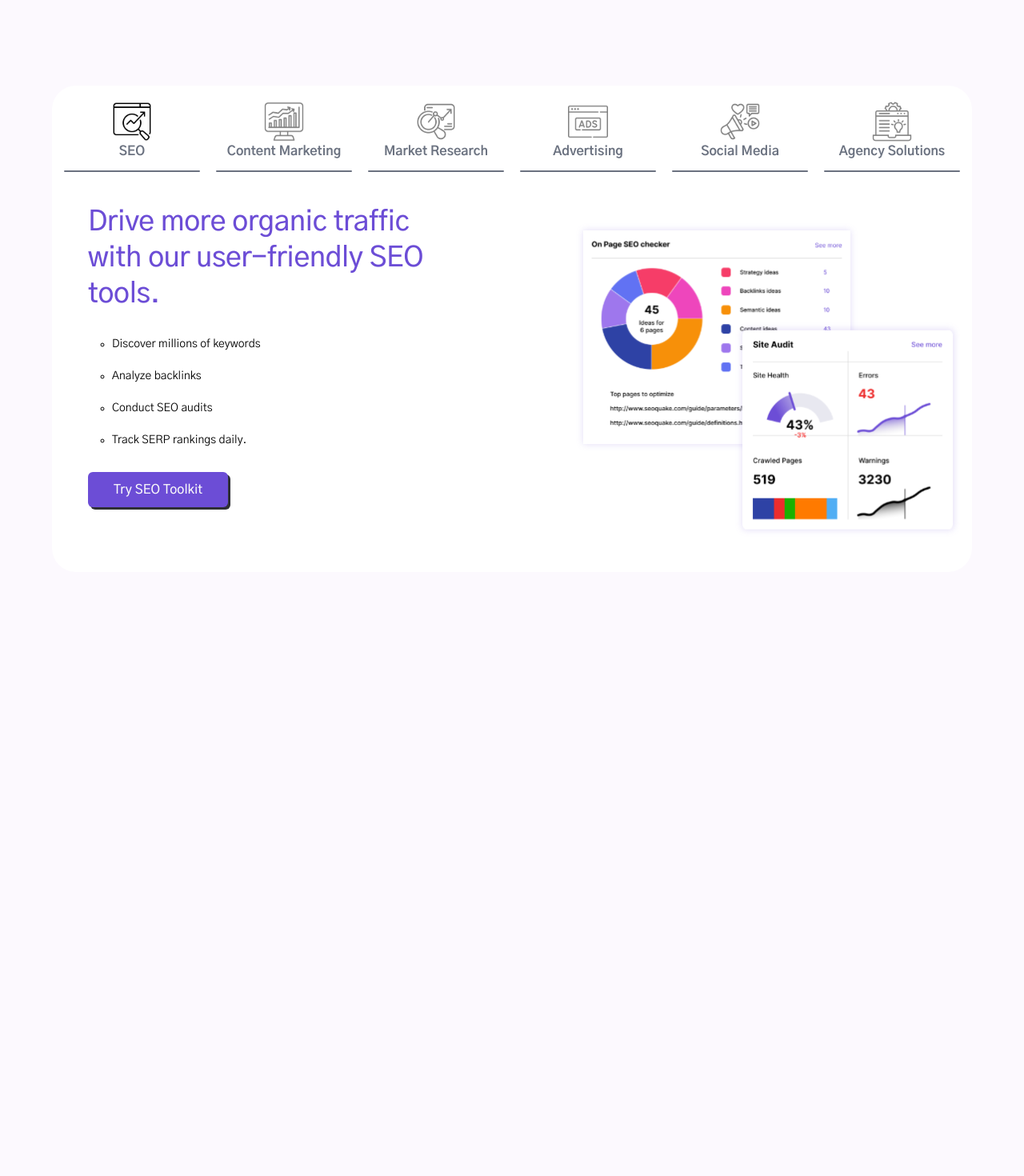
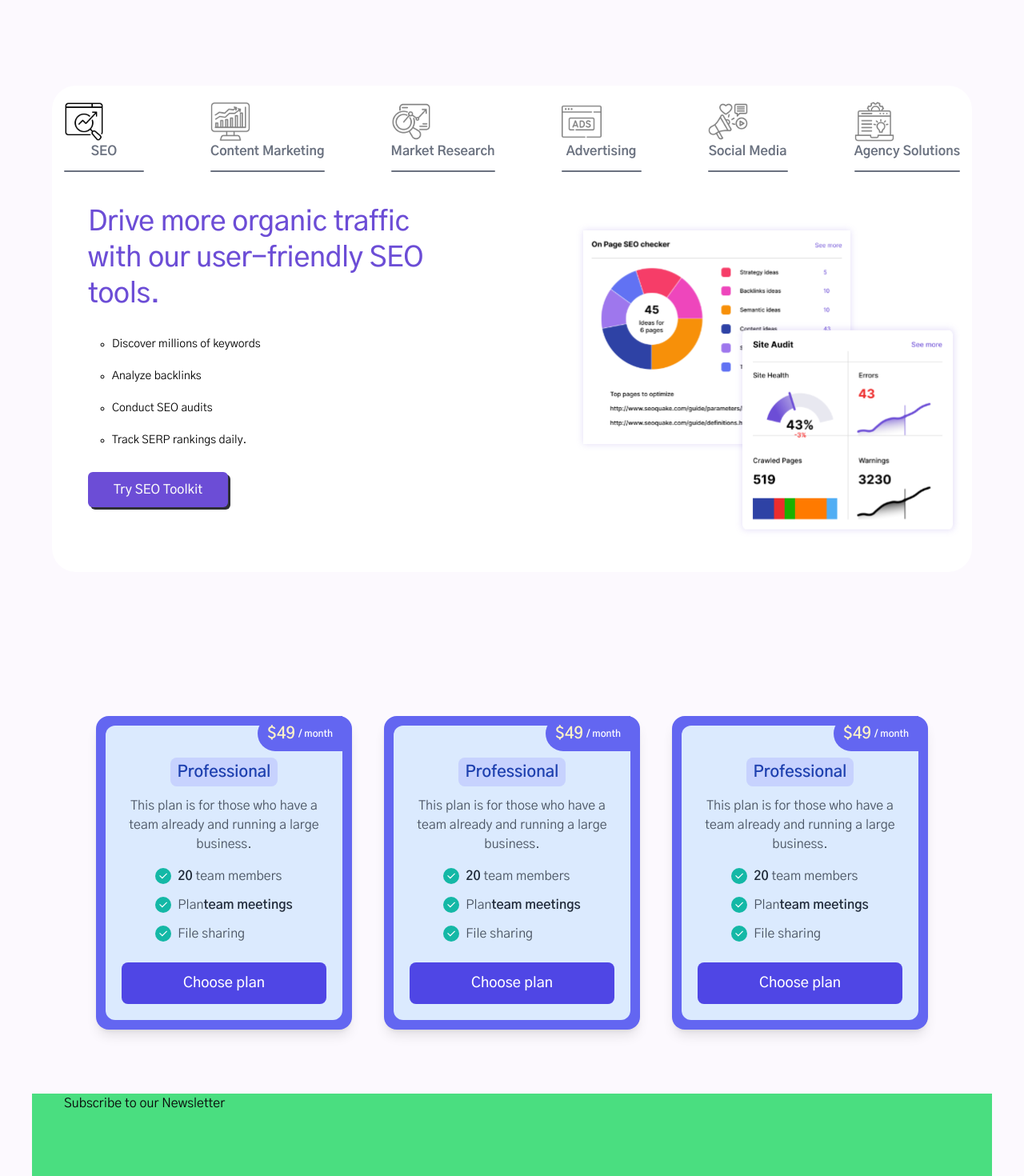
Before and after one commit to Naijabunner/burnacompany, a Next.js app: page / in a window 1280 px wide. Shown: the part 920-2390 px from the top of the page at 80% size. Before the commit the page ends 1735 px from the top, so only its background shows below. Built offline with nearby package versions, Linux system fonts and the light colour scheme.

Commit message:
just pushing

```diff
--- a/app/layout.tsx
+++ b/app/layout.tsx
@@ -1,7 +1,9 @@
 import type { Metadata } from "next";
 import "./globals.css";
 import { NavbarComponent } from "@/components/navbar";
-import { Gothic_A1,Anuphan } from 'next/font/google';
+import { Gothic_A1 } from 'next/font/google';
+import Footer from "@/components/Features/Footer/Footer";
+import { companyLinks, pricingLinks } from "@/lib/data";
 
 const gothicA1 = Gothic_A1({
   subsets:['latin'],
@@ -33,10 +35,11 @@ export default function RootLayout({
   return (
     <html lang="en">
       <body
-        className={`${gothicA1.className} antialiased`}
+        className={`${gothicA1.className}  antialiased`}
       >
         <NavbarComponent/>
         {children}
+        <Footer companyLinks={companyLinks} pricingLinks={pricingLinks} />
       </body>
     </html>
   );
--- a/app/page.tsx
+++ b/app/page.tsx
@@ -1,6 +1,7 @@
 import BannerCarousel from "@/components/BannerCarousel/bannerCarousel";
 import Active_customers from "@/components/Hero/active_customers";
 import Hero from "@/components/Hero/hero";
+import PricingCardComponent from "@/components/Payment/pricingCardComponent";
 // import Image from "next/image";
 
 export default function Home() {
@@ -9,6 +10,16 @@ export default function Home() {
   <Hero/>
   <Active_customers/>
   <BannerCarousel/>
+  <PricingCardComponent/>
+
+  <div className="section w-full max-w-[1200px] md:mx-auto min-h-[400px] bg-green-400 px-10 ">
+    <div className="main">
+      <h6>
+        Subscribe to our Newsletter
+      </h6>
+    </div>
+  </div>
+
   </>
   );
 }
--- /dev/null
+++ b/app/services/page.tsx
@@ -0,0 +1,11 @@
+import React from 'react'
+
+const page = () => {
+  return (
+    <section>
+
+    </section>
+  )
+}
+
+export default page
--- a/components/BannerCarousel/bannerCarousel.tsx
+++ b/components/BannerCarousel/bannerCarousel.tsx
@@ -63,15 +63,15 @@ const BannerCarousel = () => {
       >
         <div className='carousel_bar text-gray-200   '>
         {/* SEO */}
-          <p onClick={()=>setImageIndex(0)} className='1 text-gray-500 space-y-3 text-base text-center font-bold  ease cursor-pointer hover:text-[var(--zoso-text-dark-blue)]'>
+          <button onClick={()=>setImageIndex(0)} className='1 text-gray-500 space-y-3 text-base text-center font-bold  ease cursor-pointer hover:text-[var(--zoso-text-dark-blue)]'>
             <Image src={SEO} alt="" className="ease hover:grayscale-0 aspect-square w-[50px] cursor-pointer hover:text-[var(--zoso-text-dark-blue)]" />
             SEO
             <p
               className='line1 ease bg-gray-500'
               style={{ width: "100%", height: "2px", borderRadius: "50px" }}
             />
-          </p>
-          <p onClick={()=>setImageIndex(1)} className='2 text-gray-500 space-y-3 text-base text-center font-bold  ease cursor-pointer hover:text-[var(--zoso-text-dark-blue)] '>
+          </button>
+          <button onClick={()=>setImageIndex(1)} className='2 text-gray-500 space-y-3 text-base text-center font-bold  ease cursor-pointer hover:text-[var(--zoso-text-dark-blue)] '>
           <Image src={CA} alt="" className="ease hover:grayscale-0 aspect-square w-[50px] cursor-pointer hover:text-[var(--zoso-text-dark-blue)]" />
 
             Content Marketing
@@ -79,39 +79,39 @@ const BannerCarousel = () => {
               className='line ease bg-gray-500'
               style={{ width: "100%", height: "2px", borderRadius: "50px" }}
             />
-          </p>
-          <p onClick={()=>setImageIndex(2)} className='3 text-gray-500 space-y-3 text-base text-center font-bold  ease cursor-pointer hover:text-[var(--zoso-text-dark-blue)]'>
+          </button>
+          <button onClick={()=>setImageIndex(2)} className='3 text-gray-500 space-y-3 text-base text-center font-bold  ease cursor-pointer hover:text-[var(--zoso-text-dark-blue)]'>
           <Image src={MR} alt="" className="ease hover:grayscale-0 aspect-square w-[50px] cursor-pointer hover:text-[var(--zoso-text-dark-blue)]" />
             Market Research
             <p
               className='line ease bg-gray-500'
               style={{ width: "100%", height: "2px", borderRadius: "50px" }}
             />
-          </p>
-          <p onClick={()=>setImageIndex(3)} className='4 text-gray-500 space-y-3 text-base text-center font-bold  ease cursor-pointer hover:text-[var(--zoso-text-dark-blue)]'>
+          </button>
+          <button onClick={()=>setImageIndex(3)} className='4 text-gray-500 space-y-3 text-base text-center font-bold  ease cursor-pointer hover:text-[var(--zoso-text-dark-blue)]'>
           <Image src={AD} alt="" className="ease hover:grayscale-0 aspect-square w-[50px] cursor-pointer hover:text-[var(--zoso-text-dark-blue)]" />
             Advertising
             <p
               className='line ease bg-gray-500'
               style={{ width: "100%", height: "2px", borderRadius: "50px" }}
             />
-          </p>
-          <p onClick={()=>setImageIndex(4)} className='5 text-gray-500 space-y-3 text-base text-center font-bold  ease cursor-pointer hover:text-[var(--zoso-text-dark-blue)]'>
+          </button>
+          <button onClick={()=>setImageIndex(4)} className='5 text-gray-500 space-y-3 text-base text-center font-bold  ease cursor-pointer hover:text-[var(--zoso-text-dark-blue)]'>
           <Image src={SM} alt="" className="ease hover:grayscale-0 aspect-square w-[50px] cursor-pointer hover:text-[var(--zoso-text-dark-blue)]" />
             Social Media
             <p
               className='line ease bg-gray-500'
               style={{ width: "100%", height: "2px", borderRadius: "50px" }}
             />
-          </p>
-          <p onClick={()=>setImageIndex(5)} className='6 text-gray-500 space-y-3 text-base text-center font-bold  ease cursor-pointer hover:text-[var(--zoso-text-dark-blue)]'>
+          </button>
+          <button onClick={()=>setImageIndex(5)} className='6 text-gray-500 space-y-3 text-base text-center font-bold  ease cursor-pointer hover:text-[var(--zoso-text-dark-blue)]'>
           <Image src={AS} alt="" className="ease hover:grayscale-0 aspect-square w-[50px] cursor-pointer hover:text-[var(--zoso-text-dark-blue)]" />
             Agency Solutions
             <p
               className='line ease bg-gray-500'
               style={{ width: "100%", height: "2px", borderRadius: "50px" }}
             />
-          </p>
+          </button>
 
         </div>
         <div
--- a/components/Features/ChooseInterest/Features.tsx
+++ b/components/Features/ChooseInterest/Features.tsx
@@ -4,29 +4,8 @@ import React, { useState } from 'react'
 import NavigationTab from './NavigationTab'
 import Tools from './Tools'
 import Card from '@/components/Features/ChooseInterest/Card'
-import{ data }from '@/lib/data'
-import FooterF from '../Footer/Footer'
-const companyLinks = [
-  'About Us',
-  'Contact us',
-  'Partner program',
-  'Career'
-]
-const pricingLinks = [
-  'About Us',
-  'Contact us',
-  'Partner program',
-  'Career'
-]
+import{ data, tabs }from '@/lib/data'
 
-const tabs = [
-    {name: "All", width:"9.7rem"},
-    {name: "SEO", width:"9.7rem"},
-    {name: "Content", width:"9.7rem"},
-    {name: "Market Research", width:"9.7rem"},
-    {name: "Advertising", width:"9.7rem"},
-    {name: "Social Media", width:"9.7rem"}
-]
 
 
 const Features = () => {
@@ -40,7 +19,7 @@ const Features = () => {
             return item.keyword.toLowerCase() === activeTab.toLowerCase();
           });
   return (
-    <section className="max-md:px-10 h-screen max-h-[650px]">
+    <section className="max-md:px-10 h-screen min-h-fit ">
       <div className="mx-20">
         <h3 className="font-bold text-3xl">Choose your area of interest</h3>
         <div className="mb-10">
@@ -65,7 +44,6 @@ const Features = () => {
         </div>
         <Card />
       </div>
-      <FooterF companyLinks={companyLinks} pricingLinks={pricingLinks} />
     </section>
   );
 }
--- a/components/Features/ChooseInterest/Tools.tsx
+++ b/components/Features/ChooseInterest/Tools.tsx
@@ -17,7 +17,7 @@ const Tools:React.FC<toolItems> = ({title, description,learn,tools}) => {
 return (
   <section
     onClick={handleNavigation}
-    className="border border-[#d1d4db] justify-center min-h-60 px-5 py-6 rounded-lg cursor-pointer hover:shadow-2xl group transition-shadow hover:border-none"
+    className="border border-[#d1d4db] justify-center min-h-60 px-5 py-6 rounded-lg cursor-pointer hover:shadow-2xl group transition-all ease-in-out hover:border-none"
   >
     <h3 className="font-bold text-2xl mb-5 group-hover:text-primary important-hover-text-red">
       {title}
--- /dev/null
+++ b/components/Payment/pricingCardComponent.tsx
@@ -0,0 +1,14 @@
+import React from 'react'
+import Pricing_card from './Pricing_card'
+
+const PricingCardComponent = () => {
+  return (
+    <section className=' py-10 md:py-20 flex justify-center gap-10 items-center flex-wrap lg:max-w-[1100px] mx-[10%] md:mx-auto'>
+        <Pricing_card/>
+        <Pricing_card/>
+        <Pricing_card/>
+    </section>
+  )
+}
+
+export default PricingCardComponent
--- /dev/null
+++ b/components/Payment/pricing_card.tsx
@@ -0,0 +1,102 @@
+import React from 'react'
+
+const Pricing_card = () => {
+  return (
+
+<div className="rounded-2xl shadow-lg p-3 bg-indigo-500 text-gray-600 max-w-xs">
+  <div
+    className="relative flex flex-col items-center p-5 pt-10 bg-blue-100 rounded-xl"
+  >
+    <span
+      className="mt-[-12px] absolute top-0 right-0 flex items-center bg-indigo-500 rounded-l-full py-2 px-3 text-xl font-semibold text-amber-100"
+    >
+      $49 <small className="text-xs ml-1 text-white">/ month</small>
+    </span>
+    <p
+      className="text-xl font-semibold text-blue-800 bg-indigo-200 px-2 py-1 rounded-lg"
+    >
+      Professional
+    </p>
+    <p className="text-center mt-3">
+      This plan is for those who have a team already and running a large
+      business.
+    </p>
+    <ul className="flex flex-col space-y-3 mt-4">
+      <li className="flex items-center space-x-2">
+        <span
+          className="flex items-center justify-center w-5 h-5 bg-teal-500 text-white rounded-full"
+        >
+          <svg
+            xmlns="http://www.w3.org/2000/svg"
+            viewBox="0 0 24 24"
+            width="14"
+            height="14"
+          >
+            <path fill="none" d="M0 0h24v24H0z"></path>
+            <path
+              d="M10 15.172l9.192-9.193 1.415 1.414L10 18l-6.364-6.364 1.414-1.414z"
+              fill="currentColor"
+            ></path>
+          </svg>
+        </span>
+        <span
+          ><strong className="font-semibold text-gray-800">20</strong> team
+          members</span>
+      </li>
+      <li className="flex items-center space-x-2">
+        <span
+          className="flex items-center justify-center w-5 h-5 bg-teal-500 text-white rounded-full"
+        >
+          <svg
+            xmlns="http://www.w3.org/2000/svg"
+            viewBox="0 0 24 24"
+            width="14"
+            height="14"
+          >
+            <path fill="none" d="M0 0h24v24H0z"></path>
+            <path
+              d="M10 15.172l9.192-9.193 1.415 1.414L10 18l-6.364-6.364 1.414-1.414z"
+              fill="currentColor"
+            ></path>
+          </svg>
+        </span>
+        <span
+          >Plan
+          <strong className="font-semibold text-gray-800"
+            >team meetings</strong></span>
+      </li>
+      <li className="flex items-center space-x-2">
+        <span
+          className="flex items-center justify-center w-5 h-5 bg-teal-500 text-white rounded-full"
+        >
+          <svg
+            xmlns="http://www.w3.org/2000/svg"
+            viewBox="0 0 24 24"
+            width="14"
+            height="14"
+          >
+            <path fill="none" d="M0 0h24v24H0z"></path>
+            <path
+              d="M10 15.172l9.192-9.193 1.415 1.414L10 18l-6.364-6.364 1.414-1.414z"
+              fill="currentColor"
+            ></path>
+          </svg>
+        </span>
+        <span>File sharing</span>
+      </li>
+    </ul>
+    <div className="w-full flex justify-end mt-6">
+      <a
+        className="w-full py-3 text-center text-white bg-indigo-600 rounded-lg font-medium text-lg hover:bg-indigo-700 focus:outline-none"
+        href="#"
+      >
+        Choose plan
+      </a>
+    </div>
+  </div>
+</div>
+
+  )
+}
+
+export default Pricing_card
--- a/lib/data.ts
+++ b/lib/data.ts
@@ -147,3 +147,25 @@ export const categories:string[]=[
     "Catgory",
     "Catgory",
 ]
+
+export const companyLinks = [
+    'About Us',
+    'Contact us',
+    'Partner program',
+    'Career'
+  ]
+ export const pricingLinks = [
+    'About Us',
+    'Contact us',
+    'Partner program',
+    'Career'
+  ]
+
+ export const tabs = [
+      {name: "All", width:"9.7rem"},
+      {name: "SEO", width:"9.7rem"},
+      {name: "Content", width:"9.7rem"},
+      {name: "Market Research", width:"9.7rem"},
+      {name: "Advertising", width:"9.7rem"},
+      {name: "Social Media", width:"9.7rem"}
+  ]
```
